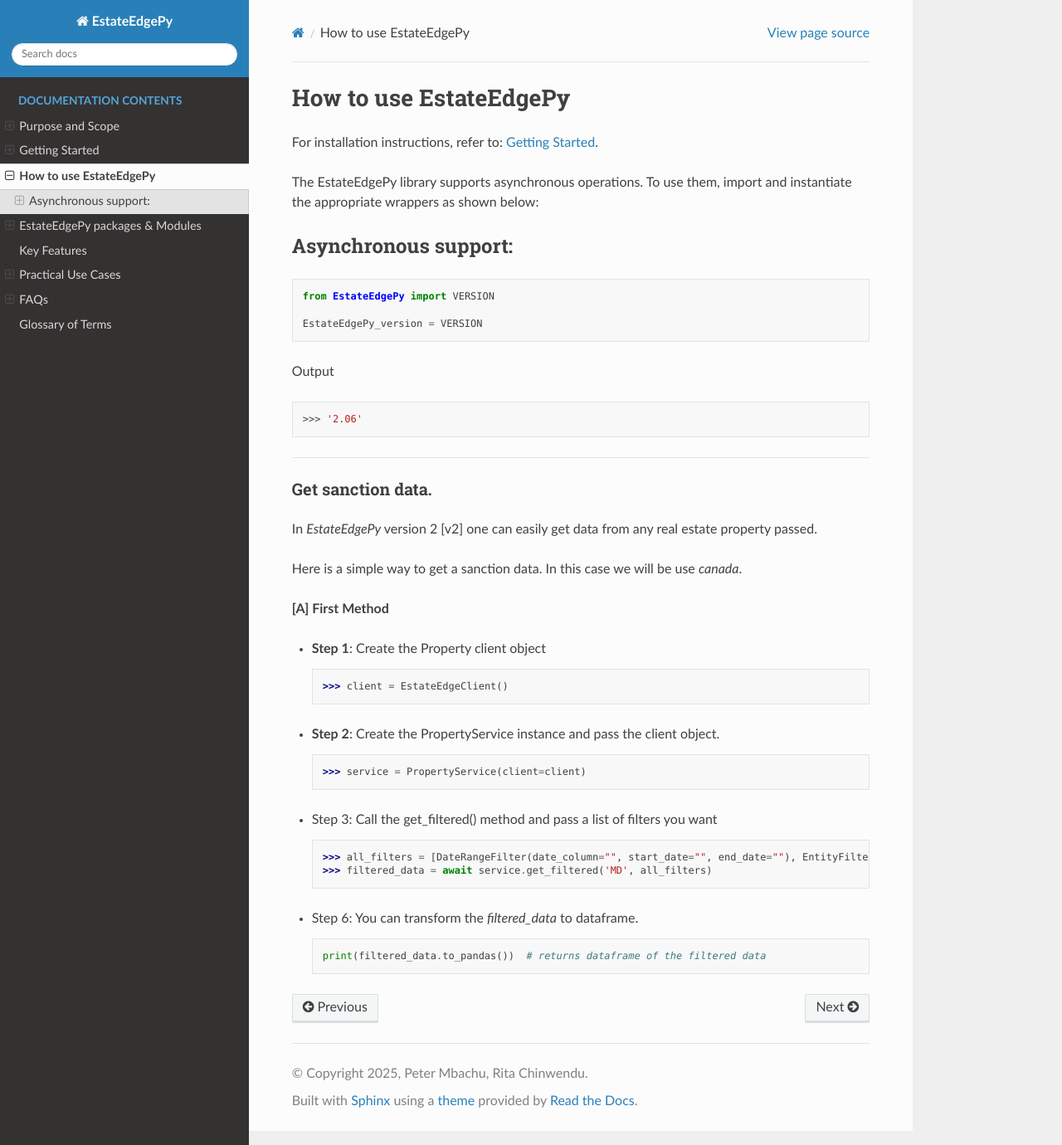
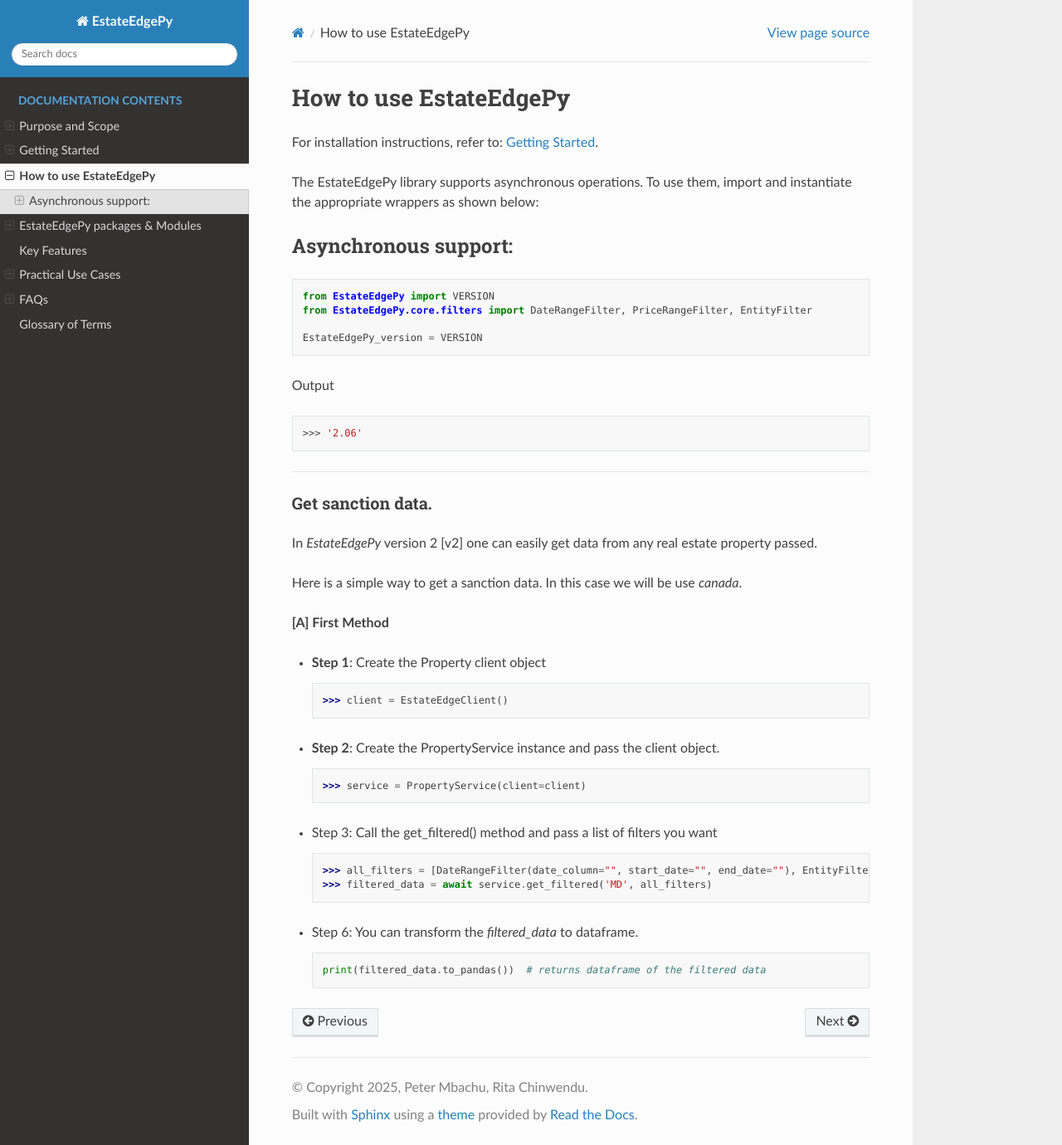
Before and after one commit to cla-bit/EstateEdgePy-Docs, a Sphinx documentation site: the page built from source/examples.rst, in a window 1280 px wide and 1380 px high. Shown: the whole window at 83% size. Built offline with Sphinx 7.4.7 and the Read the Docs theme 3.1.0, drawn with Linux system fonts in a browser that asks for light colours; pages that are not in the unit, such as notebooks, are missing from menus.

Commit message:
Update examples.rst

```diff
--- a/source/examples.rst
+++ b/source/examples.rst
@@ -14,6 +14,7 @@
 .. code-block:: python
 
     from EstateEdgePy import VERSION
+    from EstateEdgePy.core.filters import DateRangeFilter, PriceRangeFilter, EntityFilter
 
     EstateEdgePy_version = VERSION
 
```
